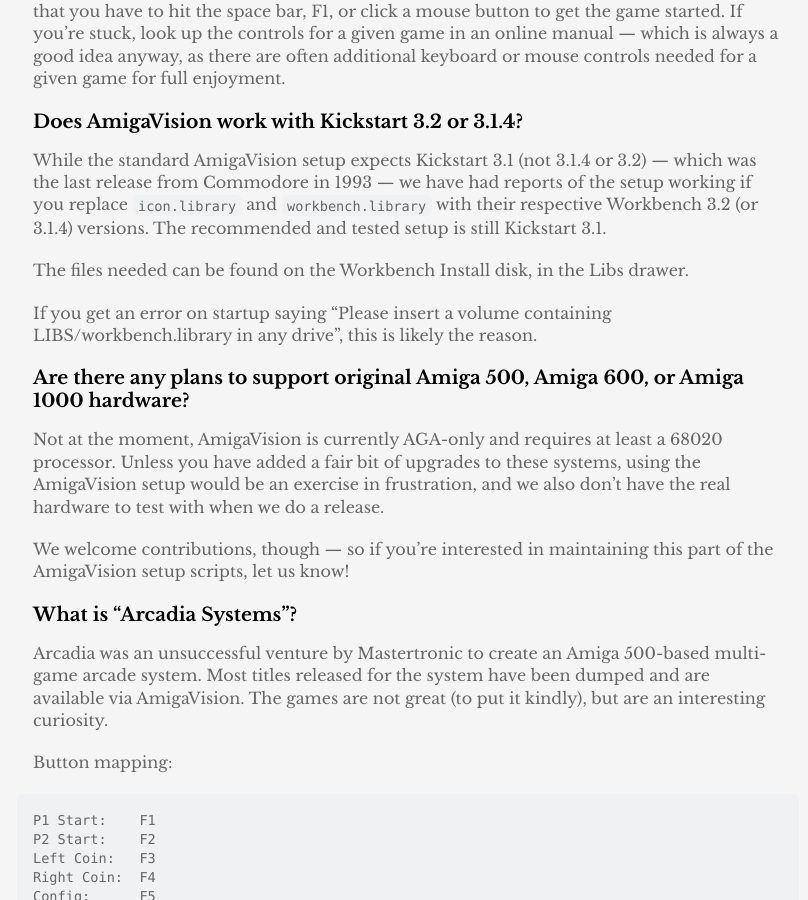
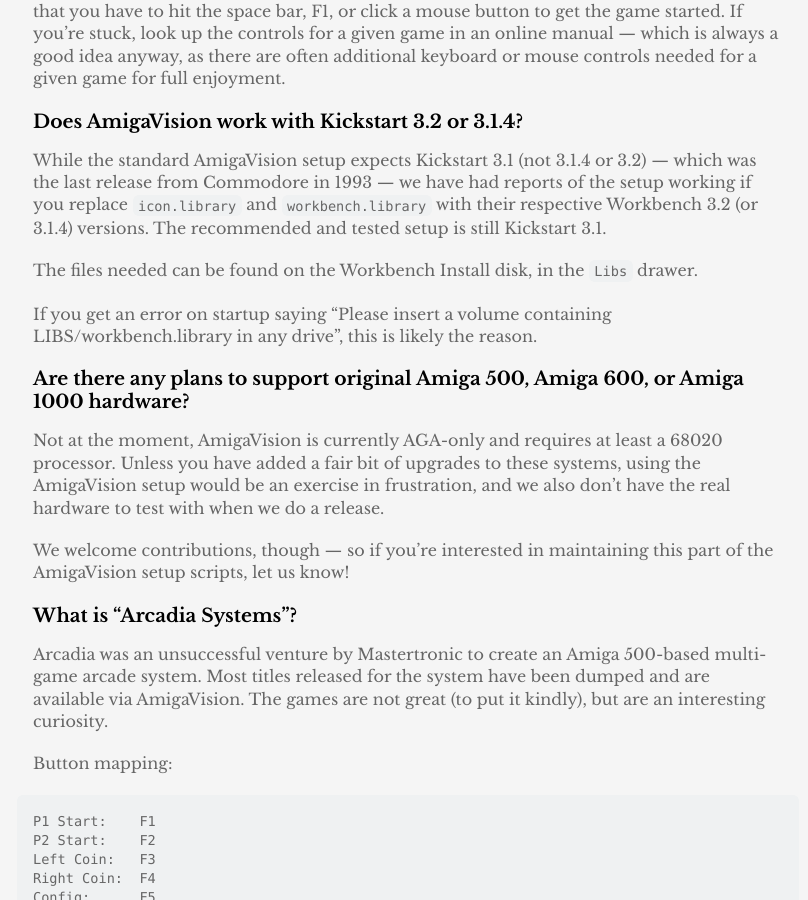
Before and after one commit to amigavision/amigavision.github.io, a Jekyll site: the page built from docs.md, in a window 1280 px wide and 900 px high, scrolled down 14856 px. Shown: the whole window, without its empty margins (232-1040 px from the left). Built offline with Jekyll 4.4.1, drawn with Linux system fonts in a browser that asks for light colours.

Commit message:
Formatting

```diff
--- a/docs.md
+++ b/docs.md
@@ -413,7 +413,7 @@
 
 While the standard AmigaVision setup expects Kickstart 3.1 (not 3.1.4 or 3.2) — which was the last release from Commodore in 1993 — we have had reports of the setup working if you replace `icon.library` and `workbench.library` with their respective Workbench 3.2 (or 3.1.4) versions. The recommended and tested setup is still Kickstart 3.1.
 
-The files needed can be found on the Workbench Install disk, in the Libs drawer.
+The files needed can be found on the Workbench Install disk, in the `Libs` drawer.
 
 If you get an error on startup saying "Please insert a volume containing LIBS/workbench.library in any drive", this is likely the reason.
 
```
